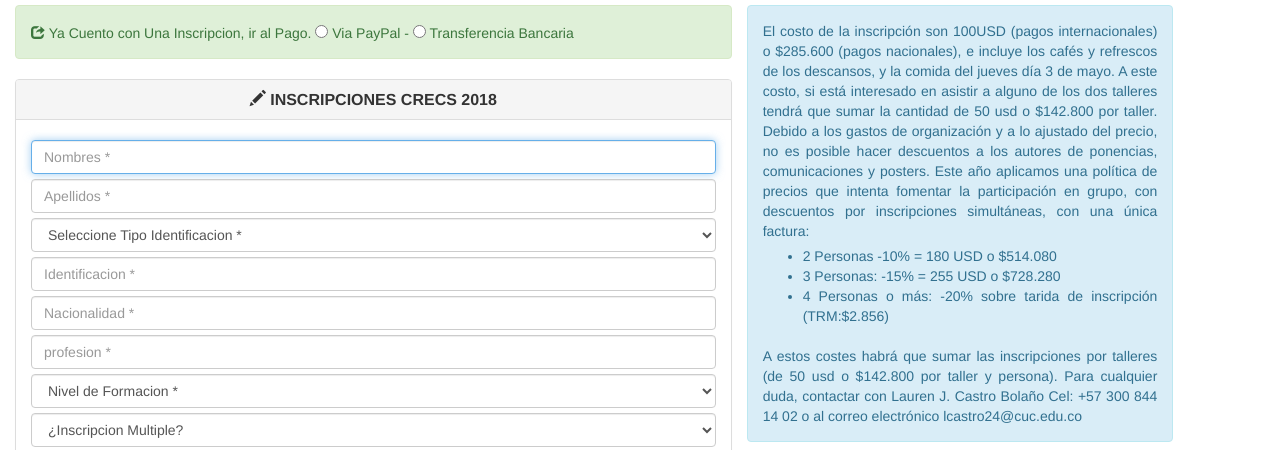
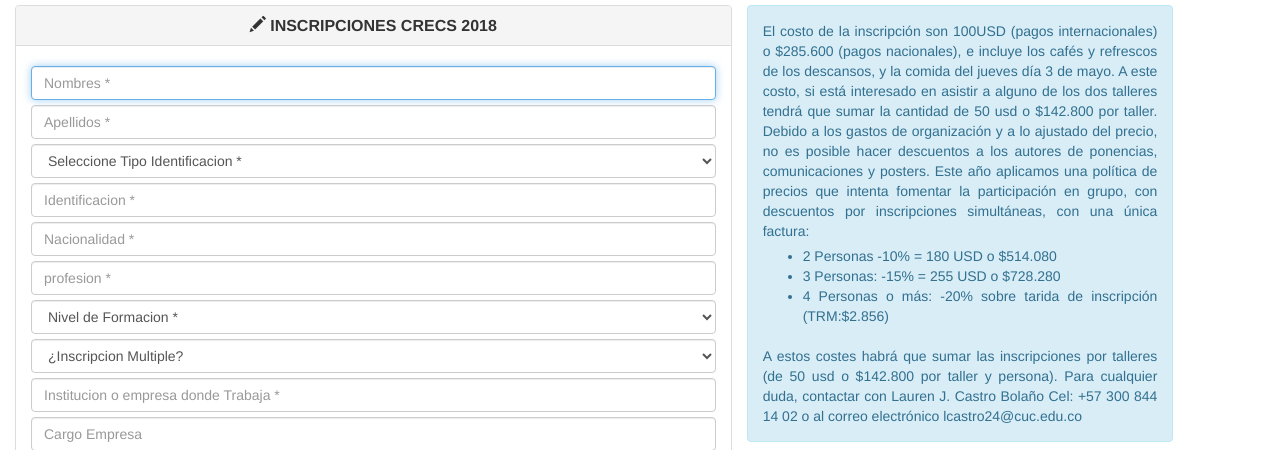
Before and after one commit to dtorres3095007/InscripcionEvento, a CodeIgniter app: page /InscripcionEvento/ in a window 1280 px wide. Shown: the top 450 px of the page. Run offline with CodeIgniter, Linux system fonts and the light colour scheme.

Commit message:
v01 terminada

```diff
--- a/application/views/pages/index.php
+++ b/application/views/pages/index.php
@@ -2,10 +2,10 @@
 <div class="container col-md-7 mar-3"  id="Incr">
 
 
-    <div class="alert alert-success pointer" ><span class="glyphicon glyphicon-share"></span> Ya Cuento con Una Inscripcion, ir al Pago.
+   <!-- <div class="alert alert-success pointer" ><span class="glyphicon glyphicon-share"></span> Ya Cuento con Una Inscripcion, ir al Pago.
         <input class="mar-3" type="radio" name="pago2" value="1" onclick="Continuar(1)"> Via PayPal -
         <input class="mar-3" type="radio" name="pago2" value="2" onclick="Continuar(2)"> Transferencia Bancaria<br>
-    </div>
+    </div>-->
     <form id="guardarinscripcion">
         <div class="panel panel-default" >
             <div class="panel-heading header_panel centro">
--- a/js/myscript.js
+++ b/js/myscript.js
@@ -44,7 +44,7 @@ function GuardarInscripcion() {
         contentType: false,
         processData: false
     }).done(function (datos) {
-        alert(datos)
+
         if (datos == 1) {
 
             Limpiar_focus("#nombres", "<b>!Error!</b> Ingrese Nombres.", "danger");
```
